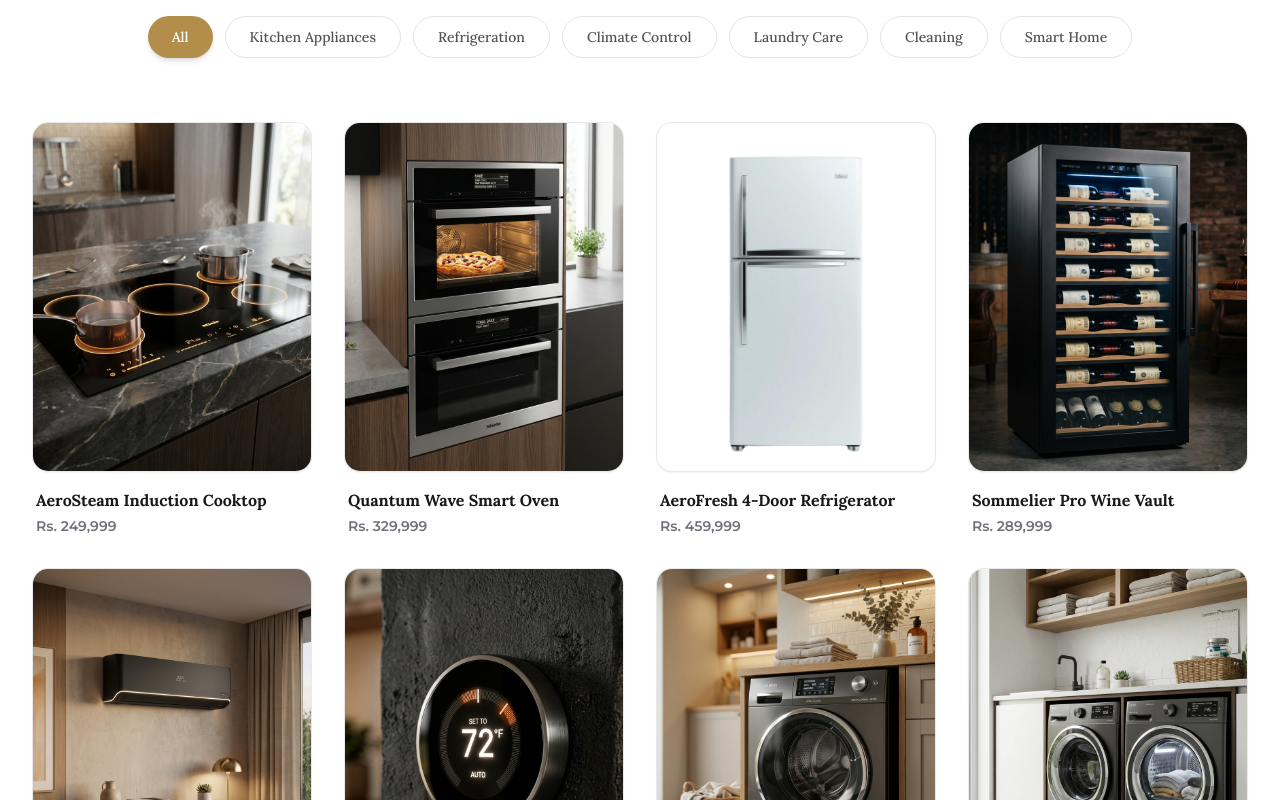
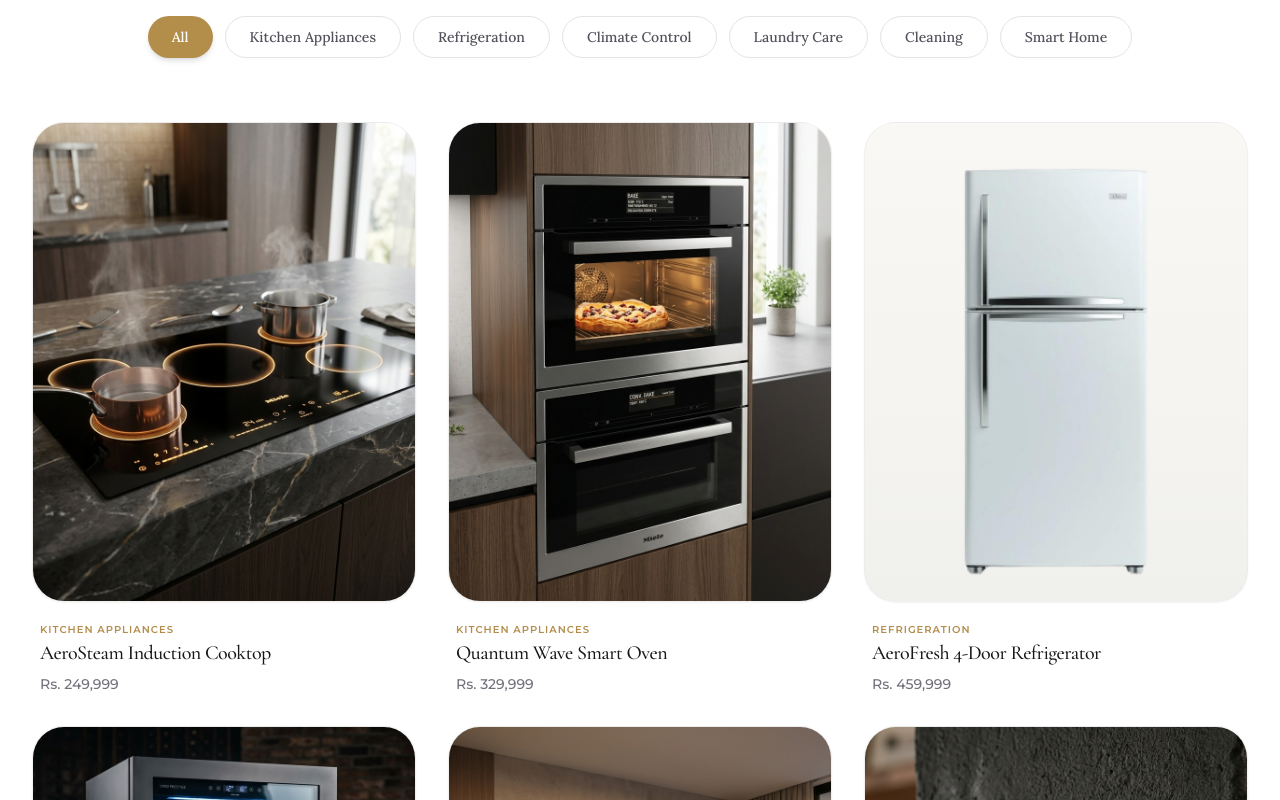
Before and after one commit to sijanxt/elentra, a Next.js app: page /products in a window 1280 px wide. Shown: the part 500-1300 px from the top of the page. Built offline with nearby package versions, Linux system fonts and the light colour scheme.

Commit message:
fix:issues

```diff
--- a/app/page.tsx
+++ b/app/page.tsx
@@ -15,7 +15,7 @@ export default function Home() {
       <NewItems />
       <Video />
       <Reveal />
-      <MovingSection />
+      {/* <MovingSection /> */}
       <Products />
       <CTA />
     </main>
--- a/app/products/page.tsx
+++ b/app/products/page.tsx
@@ -75,27 +75,27 @@ export default function ProductsPage() {
         </div>
 
         {/* Products Grid */}
-        <div className="grid grid-cols-1 sm:grid-cols-2 md:grid-cols-3 lg:grid-cols-4 gap-8 mb-16">
+        <div className="grid grid-cols-1 sm:grid-cols-2 lg:grid-cols-3 gap-8 mb-16">
           {filteredProducts.map((product) => (
             <Link
               key={product.id}
               href={`/products/${product.id}`}
               className="group flex flex-col"
             >
-              {/* Image Area */}
-              <div className="aspect-[4/5] relative overflow-hidden bg-white border border-zinc-200/80 rounded-2xl shadow-xs group-hover:shadow-md group-hover:-translate-y-1 transition-all duration-300">
+              {/* Image Container with Luxury Gradient Backdrop */}
+              <div className="aspect-[4/5] relative overflow-hidden bg-gradient-to-b from-[#FAF8F5] to-[#f0f0ed] border border-zinc-200/40 rounded-[2rem] shadow-xs transition-all duration-500 ease-out flex items-center justify-center">
                 {(!imageErrors[product.image] && product.image) ? (
                   <Image
                     src={product.image}
                     alt={product.name}
                     fill
-                    className="object-cover group-hover:scale-105 transition-transform duration-500"
+                    className="object-cover transition-transform duration-700 ease-out group-hover:scale-105"
                     onError={() => handleImageError(product.image)}
                   />
                 ) : (
                   <div className="absolute inset-0 flex items-center justify-center">
-                    <div className="w-20 h-20 bg-zinc-50 flex items-center justify-center text-zinc-400">
-                      <svg className="w-12 h-12 text-zinc-400" fill="none" viewBox="0 0 24 24" stroke="currentColor" strokeWidth="1.5">
+                    <div className="w-16 h-16 bg-white/60 backdrop-blur-xs rounded-full flex items-center justify-center text-cream-600 shadow-xs">
+                      <svg className="w-8 h-8 text-cream-600" fill="none" viewBox="0 0 24 24" stroke="currentColor" strokeWidth="1.5">
                         <path strokeLinecap="round" strokeLinejoin="round" d="M21 7.5l-2.25-1.313M21 7.5v2.25m0-2.25l-2.25 1.313M3 7.5l2.25-1.313M3 7.5l2.25 1.313M3 7.5v2.25m9 3l2.25-1.313M12 12.75l-2.25-1.313M12 12.75V15m0 6.75l2.25-1.313M12 21.75V19.5m0 2.25l-2.25-1.313m0-16.875L12 2.25l2.25 1.313M21 14.25v2.25l-2.25 1.313m-13.5 0L3 16.5v-2.25" />
                       </svg>
                     </div>
@@ -104,15 +104,26 @@ export default function ProductsPage() {
               </div>
 
               {/* Details Area */}
-              <div className="pt-4 px-1">
+              <div className="pt-5 px-2 flex flex-col gap-1">
+                {/* Category Tag */}
+                <span className="text-[10px] font-semibold text-cream-600 tracking-widest uppercase font-montserrat">
+                  {product.category}
+                </span>
+
                 {/* Product Name */}
-                <h3 className="text-sm sm:text-base font-bold text-zinc-900 group-hover:text-cream-600 transition-colors line-clamp-1">
+                <h3 className="text-lg sm:text-xl font-medium tracking-tight text-zinc-900 group-hover:text-cream-600 transition-colors duration-300 font-cormorant line-clamp-1 leading-tight">
                   {product.name}
                 </h3>
-                {/* Price */}
-                <p className="text-xs sm:text-sm font-semibold text-zinc-500 mt-1">
-                  {product.price}
-                </p>
+
+                {/* Price Row */}
+                <div className="flex items-center justify-between mt-1">
+                  <span className="text-xs sm:text-sm font-medium text-zinc-500 font-montserrat">
+                    {product.price}
+                  </span>
+                  <span className="text-[11px] font-medium text-zinc-400 font-montserrat tracking-wider uppercase opacity-0 group-hover:opacity-100 transition-opacity duration-300">
+                    View Details
+                  </span>
+                </div>
               </div>
             </Link>
           ))}
--- a/components/home/newitem.tsx
+++ b/components/home/newitem.tsx
@@ -66,7 +66,7 @@ const spotlightItems: SpotlightItem[] = [
 
 export default function NewItems() {
   return (
-    <section className="bg-white py-28 border-b border-zinc-100">
+    <section className="bg-white py-16 pb-30 border-b border-zinc-100">
       <div className="max-w-7xl mx-auto px-4 sm:px-6 lg:px-8">
 
         {/* Section Header */}
--- a/components/home/product.tsx
+++ b/components/home/product.tsx
@@ -67,8 +67,8 @@ export default function Products() {
         />
 
         {/* Products Grid */}
-        <div className="grid grid-cols-1 sm:grid-cols-2 md:grid-cols-3 lg:grid-cols-4 gap-8">
-          {products.slice(0, 8).map((product) => {
+        <div className="grid grid-cols-1 sm:grid-cols-2 lg:grid-cols-3 gap-8">
+          {products.slice(0, 6).map((product) => {
             const hasImageError = imageErrors[product.image];
             return (
               <Link
@@ -76,19 +76,20 @@ export default function Products() {
                 href={`/products/${product.id}`}
                 className="group cursor-pointer flex flex-col"
               >
-                {/* Image Area */}
-                <div className="aspect-[4/5] relative overflow-hidden bg-white border border-zinc-200/80 rounded-2xl shadow-xs group-hover:shadow-md group-hover:-translate-y-1 transition-all duration-300">
+                {/* Image Container with Luxury Gradient Backdrop */}
+                <div className="aspect-[4/5] relative overflow-hidden bg-gradient-to-b from-[#FAF8F5] to-[#f0f0ed] border border-zinc-200/40 rounded-[2rem] shadow-xs transition-all duration-500 ease-out flex items-center justify-center">
+
                   {(!hasImageError && product.image) ? (
                     <Image
                       src={product.image}
                       alt={product.name}
                       fill
-                      className="object-cover group-hover:scale-105 transition-transform duration-500"
+                      className="object-cover transition-transform duration-700 ease-out group-hover:scale-105"
                       onError={() => handleImageError(product.image)}
                     />
                   ) : (
                     <div className="absolute inset-0 flex items-center justify-center">
-                      <div className="w-20 h-20 bg-zinc-50 flex items-center justify-center text-zinc-400">
+                      <div className="w-16 h-16 bg-white/60 backdrop-blur-xs rounded-full flex items-center justify-center text-cream-600 shadow-xs">
                         {iconMap[categoryIconMap[product.category] || "utensils"]}
                       </div>
                     </div>
@@ -96,15 +97,26 @@ export default function Products() {
                 </div>
 
                  {/* Details Area */}
-                <div className="pt-4 px-1">
+                 <div className="pt-5 px-2 flex flex-col gap-1">
+                   {/* Category Tag */}
+                   <span className="text-[10px] font-semibold text-cream-600 tracking-widest uppercase font-montserrat">
+                     {product.category}
+                   </span>
+
                    {/* Product Name */}
-                  <h3 className="text-sm sm:text-base font-bold text-zinc-900 group-hover:text-cream-600 transition-colors line-clamp-1">
+                   <h3 className="text-lg sm:text-xl font-medium tracking-tight text-zinc-900 group-hover:text-cream-600 transition-colors duration-300 font-cormorant line-clamp-1 leading-tight">
                      {product.name}
                    </h3>
-                  {/* Price */}
-                  <p className="text-xs sm:text-sm font-semibold text-zinc-500 mt-1">
+
+                   {/* Price Row */}
+                   <div className="flex items-center justify-between mt-1">
+                     <span className="text-xs sm:text-sm font-medium text-zinc-500 font-montserrat">
                        {product.price}
-                  </p>
+                     </span>
+                     <span className="text-[11px] font-medium text-zinc-400 font-montserrat tracking-wider uppercase opacity-0 group-hover:opacity-100 transition-opacity duration-300">
+                       View Details
+                     </span>
+                   </div>
                  </div>
               </Link>
             );
```
Lines whose indentation alone changed are shown as unchanged.
